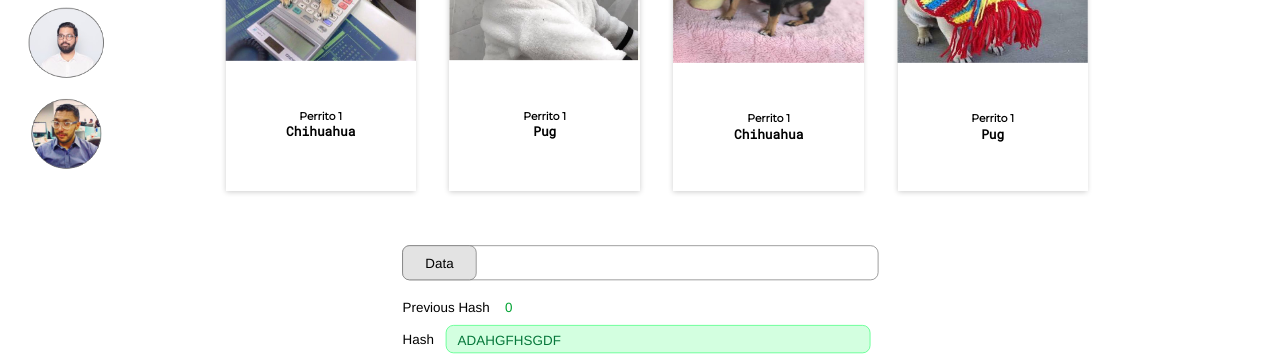
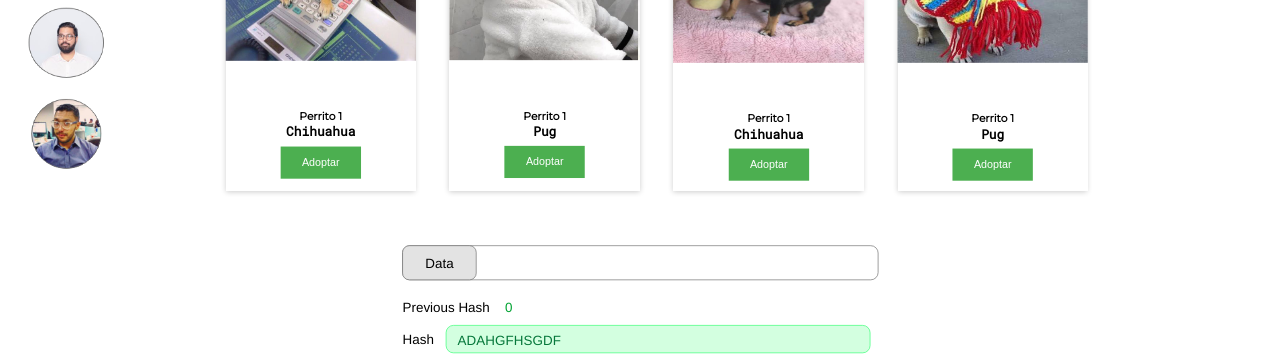
Before and after one commit to MsMemes/Blockchain-Demo, a plain HTML site: page blockchaindemo.io/Web_1920___3.html in a window 1280 px wide. Shown: the part 298-654 px from the top of the page. Drawn offline with Linux system fonts and the light colour scheme.

Commit message:
added buttons to cards

```diff
--- a/blockchaindemo.io/Web_1920___3.html
+++ b/blockchaindemo.io/Web_1920___3.html
@@ -45,7 +45,8 @@
 				<img src="../imagenes/perrito1.jpg" alt="Avatar" style="width:100%">
 				<div class="container">
 					<h4 style="font-family: Montserrat;"><b>Perrito 1</b></h4>
-					<p style="font-family: Roboto Mono;font-weight: bold;font-size:larger;">Chihuahua</p>
+					<p style="font-family: Roboto Mono;font-weight: bold;font-size:larger;" class="pd-bottom-10">Chihuahua</p>
+					<button class="button" onclick="alert('Adoptado!')">Adoptar</button>
 				</div>
 			  </div>
 		</div>
@@ -55,7 +56,8 @@
 				<img src="../imagenes/perrito2.jpg" alt="Avatar" style="width:100%">
 				<div class="container">
 				  <h4 style="font-family: Montserrat;"><b>Perrito 1</b></h4>
-				  <p style="font-family: Roboto Mono;font-weight: bold;font-size:larger;">Pug</p>
+				  <p style="font-family: Roboto Mono;font-weight: bold;font-size:larger;"class="pd-bottom-10">Pug</p>
+				  <button class="button" onclick="alert('Adoptado!')">Adoptar</button>
 				</div>
 			  </div>
 		</div>
@@ -65,7 +67,8 @@
 				<img src="../imagenes/perrito3.jpg" alt="Avatar" style="width:100% ; height:60%">
 				<div class="container">
 					<h4 style="font-family: Montserrat;"><b>Perrito 1</b></h4>
-					<p style="font-family: Roboto Mono;font-weight: bold;font-size:larger;">Chihuahua</p>
+					<p style="font-family: Roboto Mono;font-weight: bold;font-size:larger;"class="pd-bottom-10">Chihuahua</p>
+					<button class="button" onclick="alert('Adoptado!')">Adoptar</button>
 				</div>
 			  </div>
 		</div>
@@ -75,7 +78,8 @@
 				<img src="../imagenes/perrito4.jpg" alt="Avatar" style="width:100%; height:60%">
 				<div class="container">
 					<h4 style="font-family: Montserrat;"><b>Perrito 1</b></h4>
-					<p style="font-family: Roboto Mono;font-weight: bold;font-size:larger;">Pug</p>
+					<p style="font-family: Roboto Mono;font-weight: bold;font-size:larger;"class="pd-bottom-10">Pug</p>
+					<button class="button" onclick="alert('Adoptado!')">Adoptar</button>
 				</div>
 			  </div>
 		</div>
--- a/blockchaindemo.io/styles.css
+++ b/blockchaindemo.io/styles.css
@@ -435,3 +435,19 @@
 	width: 25%;
 	padding-left: 50px;
 }
+.button {
+	background-color: #4CAF50; /* Green */
+	border: none;
+	color: white;
+	padding: 15px 32px;
+	text-align: center;
+	text-decoration: none;
+	display: inline-block;
+	font-size: 16px;
+  }
+.pd-top-10{
+	padding-top: 10px;
+}
+.pd-bottom-10{
+	padding-bottom: 10px;
+}
```
